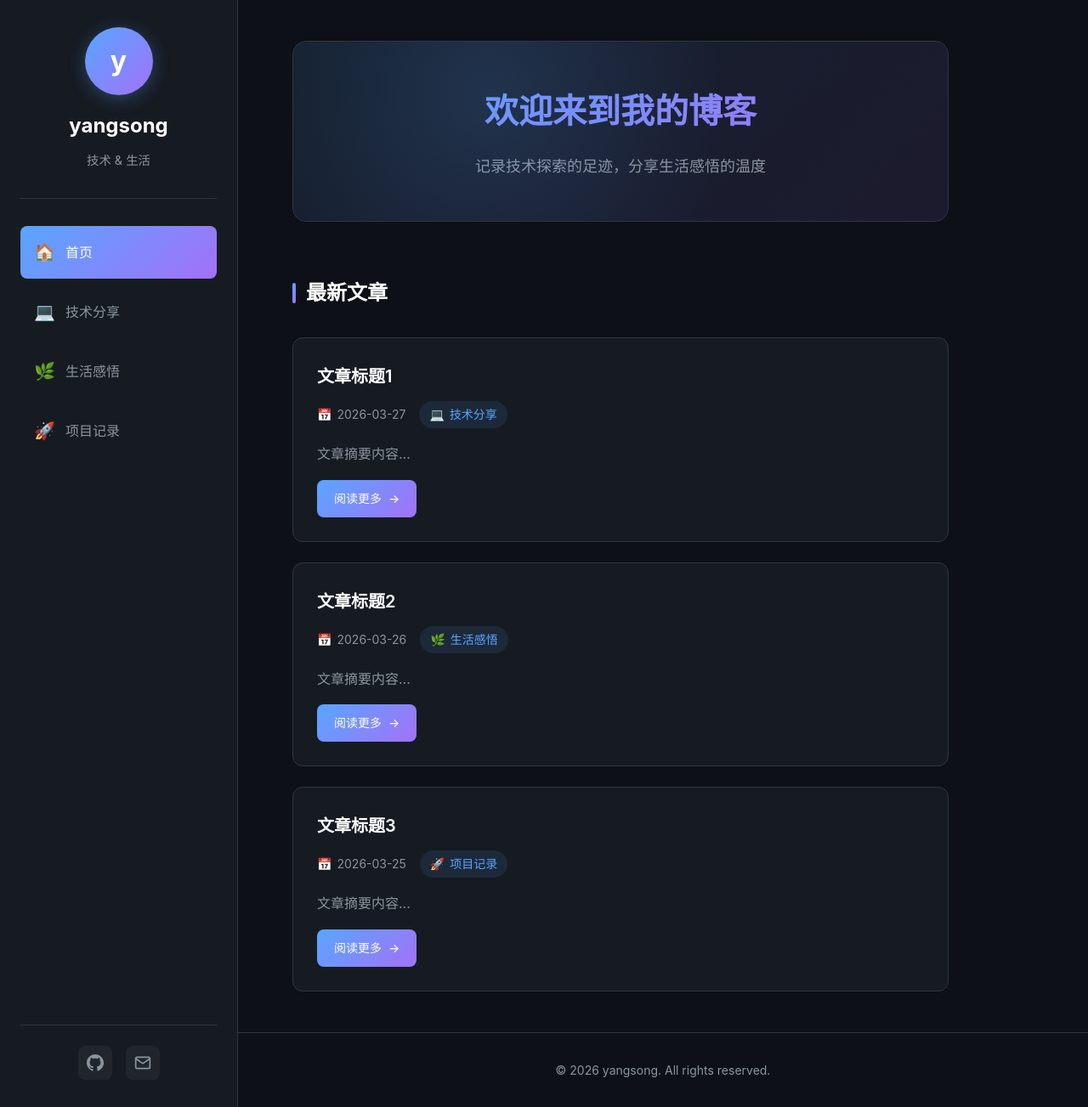
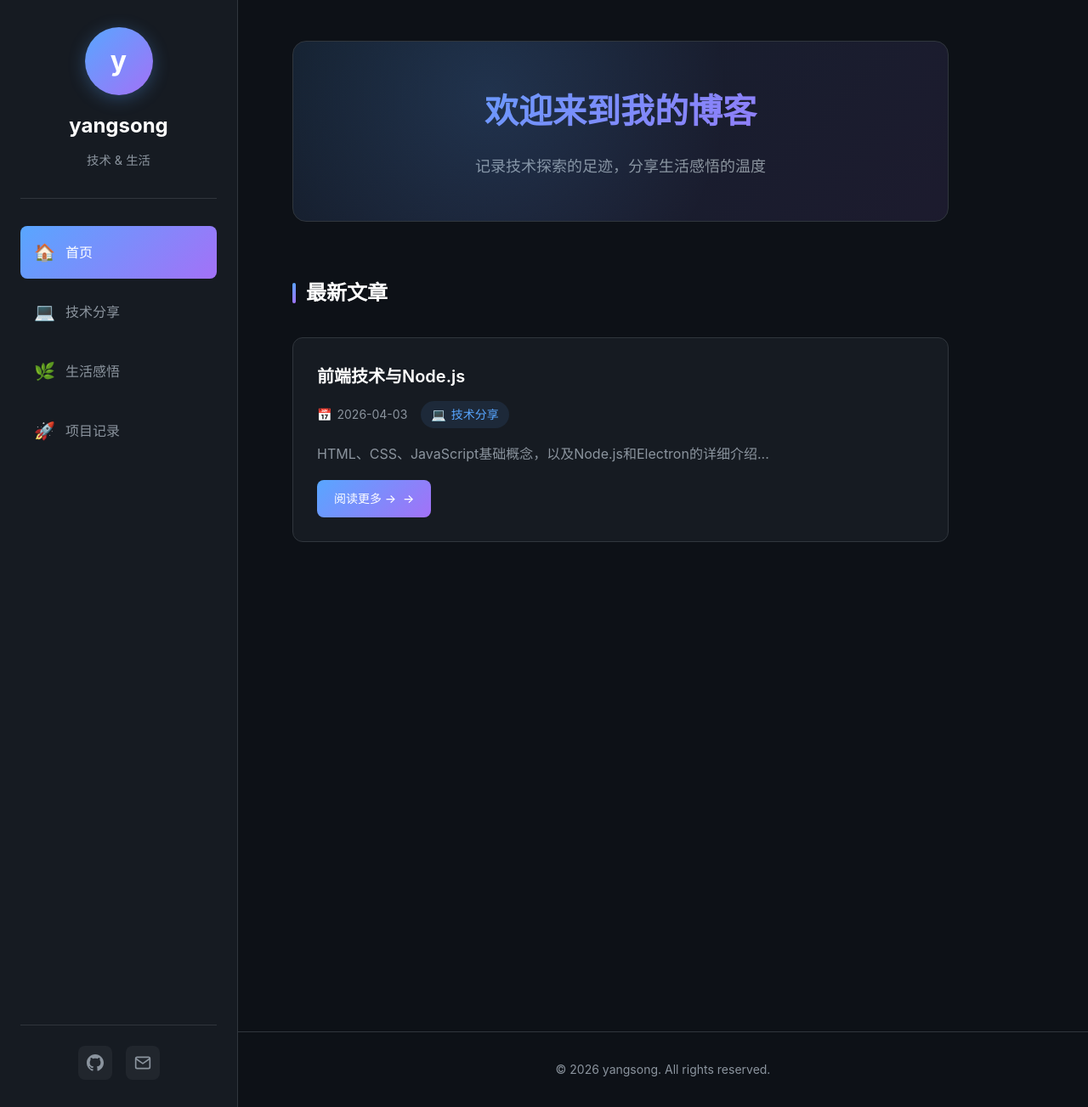
Before and after one commit to ysiq/ysiq.github.io, a Jekyll site: the page built from blog/index.md, in a window 1280 px wide and 1303 px high. Shown: the whole window at 85% size. Built offline with Jekyll 4.4.1, drawn with Linux system fonts in a browser that asks for light colours.

Commit message:
发布前端知识文章

```diff
--- a/blog/index.md
+++ b/blog/index.md
@@ -12,31 +12,13 @@ title: 博客首页
     <h3>最新文章</h3>
     <div class="post-list">
         <article class="post-item">
-            <h4>文章标题1</h4>
+            <h4>前端技术与Node.js</h4>
             <div class="post-meta">
-                <span class="post-date">2026-03-27</span>
+                <span class="post-date">2026-04-03</span>
                 <span class="post-category 技术">技术分享</span>
             </div>
-            <p>文章摘要内容...</p>
-            <a href="#" class="read-more">阅读更多</a>
-        </article>
-        <article class="post-item">
-            <h4>文章标题2</h4>
-            <div class="post-meta">
-                <span class="post-date">2026-03-26</span>
-                <span class="post-category 生活">生活感悟</span>
-            </div>
-            <p>文章摘要内容...</p>
-            <a href="#" class="read-more">阅读更多</a>
-        </article>
-        <article class="post-item">
-            <h4>文章标题3</h4>
-            <div class="post-meta">
-                <span class="post-date">2026-03-25</span>
-                <span class="post-category 项目">项目记录</span>
-            </div>
-            <p>文章摘要内容...</p>
-            <a href="#" class="read-more">阅读更多</a>
+            <p>HTML、CSS、JavaScript基础概念，以及Node.js和Electron的详细介绍...</p>
+            <a href="/blog/技术分享/前端知识" class="read-more">阅读更多 →</a>
         </article>
     </div>
 </section>
```
Also changed, not shown: blog/技术分享/index.md (+4 -13 lines), blog/技术分享/前端知识.md (added, +312 -0 lines).
